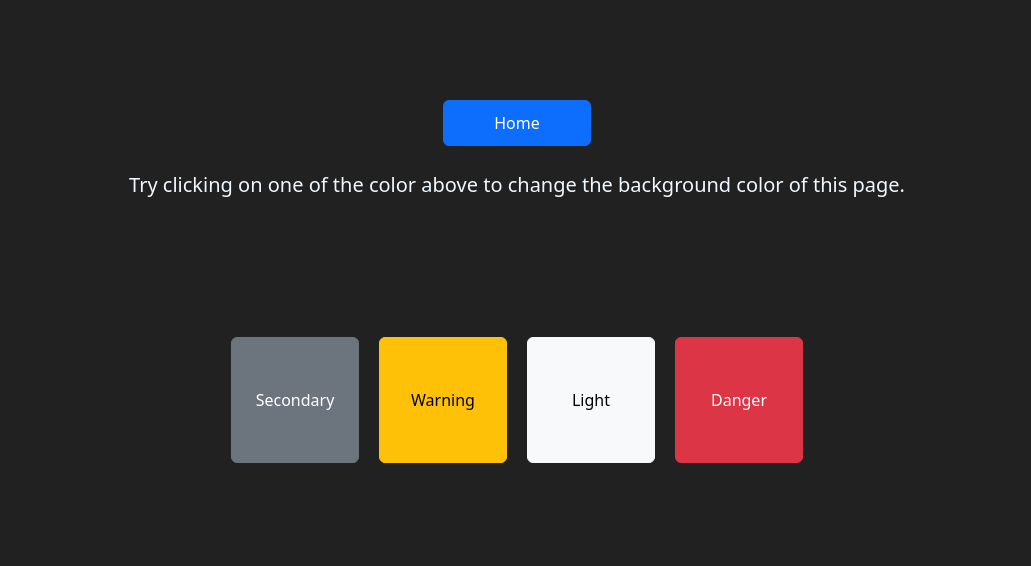
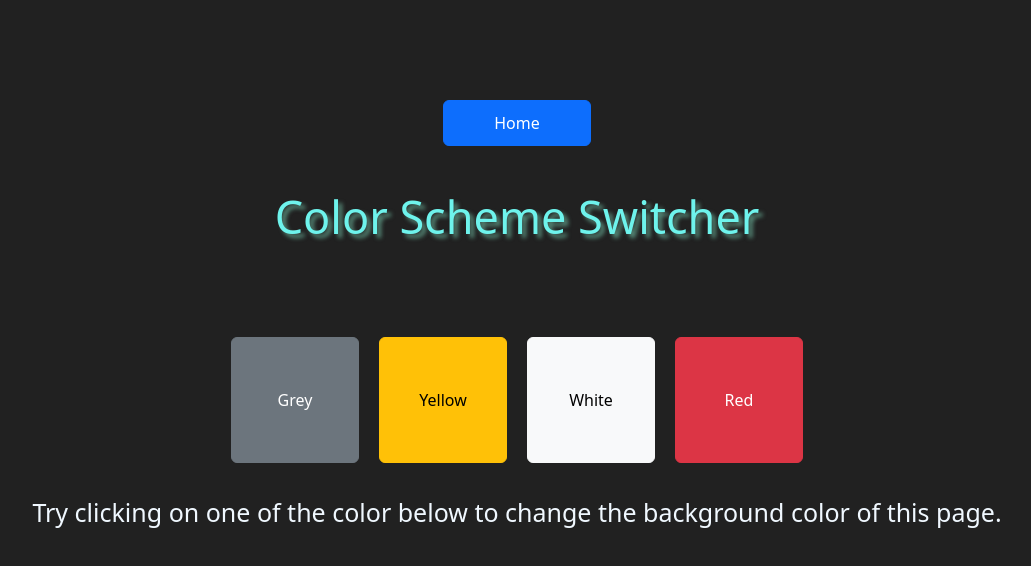
Before and after one commit to anjana732/JsProjects, a plain HTML site: page index.html in a window 1280 px wide. Shown: the whole page, without its empty margins (123-1154 px from the left). Drawn offline with nearby package versions, Linux system fonts and the light colour scheme.

Commit message:
Color switcher frontEnd modified

```diff
--- a/index.html
+++ b/index.html
@@ -12,13 +12,14 @@
 
 <body>
     <button type="button" class="btn btn-primary home">Home</button><br>
+    <h3>Color Scheme Switcher</h3>
     <div class="main">
-        <button type="button" class="btn btn-secondary button">Secondary</button>
-        <button type="button" class="btn btn-warning button">Warning</button>
-        <button type="button" class="btn btn-light button">Light</button>
-        <button type="button" class="btn btn-danger button">Danger</button>
+        <button type="button" class="btn btn-secondary button">Grey</button>
+        <button type="button" class="btn btn-warning button">Yellow</button>
+        <button type="button" class="btn btn-light button">White</button>
+        <button type="button" class="btn btn-danger button">Red</button>
     </div>
-    <p>Try clicking on one of the color above to change the background color of this page.</p>
+    <p>Try clicking on one of the color below to change the background color of this page.</p>
     <script src="https://cdn.jsdelivr.net/npm/bootstrap@5.3.2/dist/js/bootstrap.bundle.min.js"
         integrity="sha384-C6RzsynM9kWDrMNeT87bh95OGNyZPhcTNXj1NW7RuBCsyN/o0jlpcV8Qyq46cDfL"
         crossorigin="anonymous"></script>
--- /dev/null
+++ b/index.js
@@ -0,0 +1,2 @@
+const bg = document.querySelector('body')
+const btn = document.querySelector('.button')
--- a/style.css
+++ b/style.css
@@ -22,12 +22,20 @@ body{
     justify-content: center;
     padding: 10px 50px;
     margin-top: 100px;
-    display: block; /* Ensures button takes up full width of its parent */
+    display: block;
     margin-left: auto;
     margin-right: auto;
 }
 p{
     color: aliceblue;
     text-align: center;
-    font-size: 20px;
+    font-size: 25px;
+    margin-top: 250px;
 }
+h3{
+    color: rgb(110, 243, 236);
+    text-align: center;
+    margin: 20px;
+    font-size: 45px;
+    text-shadow: 4px 4px 4px rgba(144, 252, 216, 0.5);
+}
```
